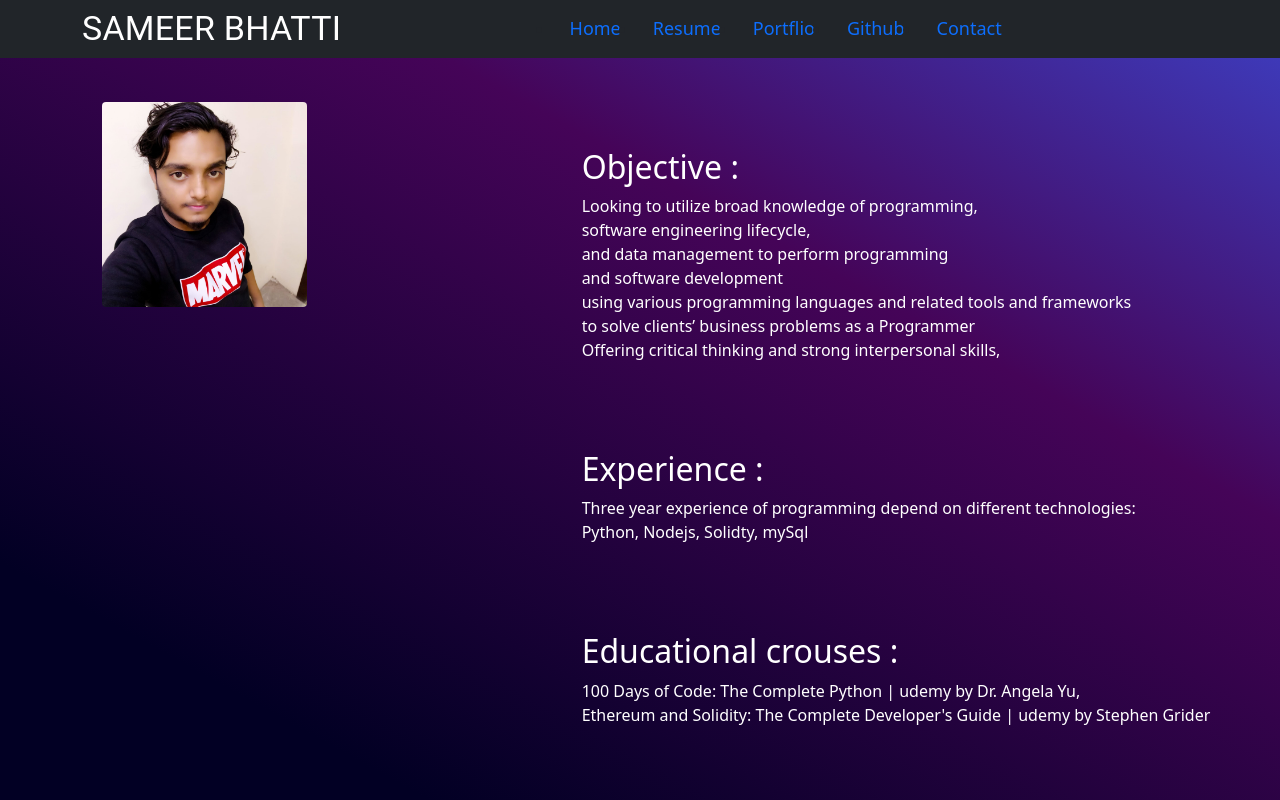
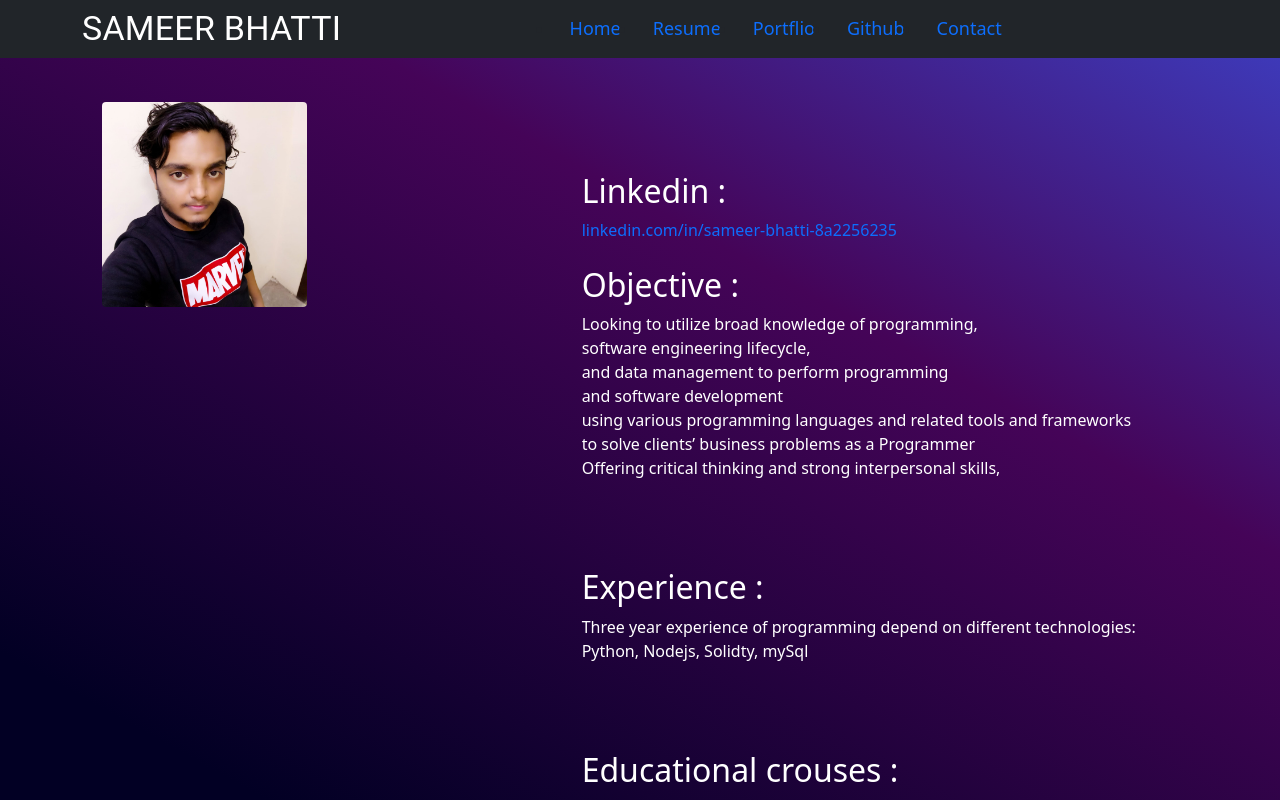
Before and after one commit to bhatti8162/Sameer-Bhatti-Portfolio, a React (Create React App) app: page /Resume in a window 1280 px wide. Shown: the top 800 px of the page. Built offline with nearby package versions, Linux system fonts and the light colour scheme.

Commit message:
ading linkedin

```diff
--- a/src/Components/Body/Resume.js
+++ b/src/Components/Body/Resume.js
@@ -60,6 +60,16 @@ function Resume() {
         </div>
         <div className={classes.resume_tet}>
           <p>
+            <br />
+            <h2>Linkedin : </h2>
+            <a
+              href="https://www.linkedin.com/in/sameer-bhatti-8a2256235"
+              target="_blank"
+            >
+              linkedin.com/in/sameer-bhatti-8a2256235
+            </a>
+            <br />
+            <br />
             <h2>Objective :</h2>
             Looking to utilize broad knowledge of programming,
             <br />
```
